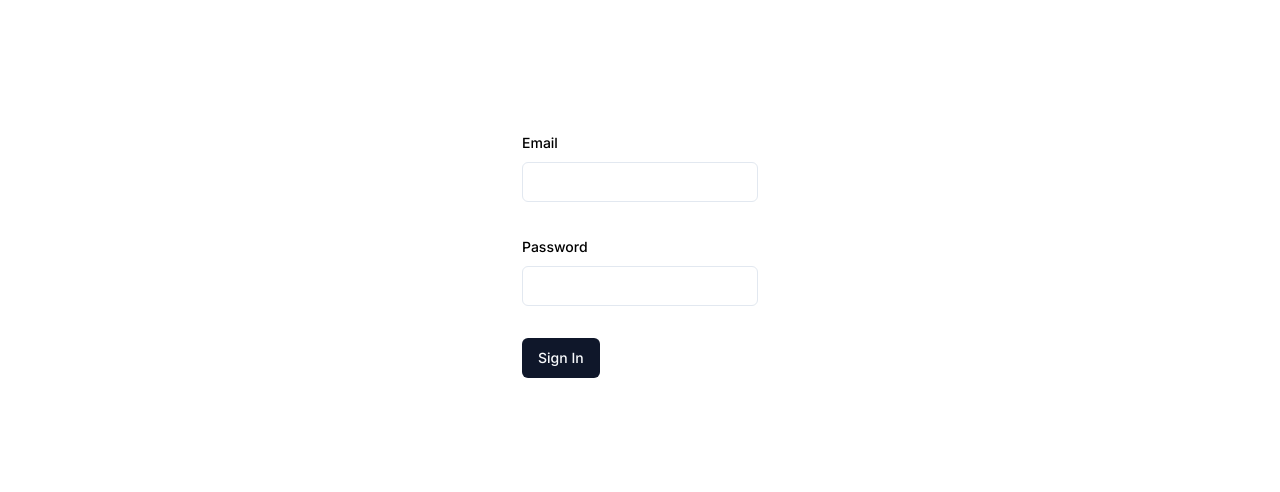
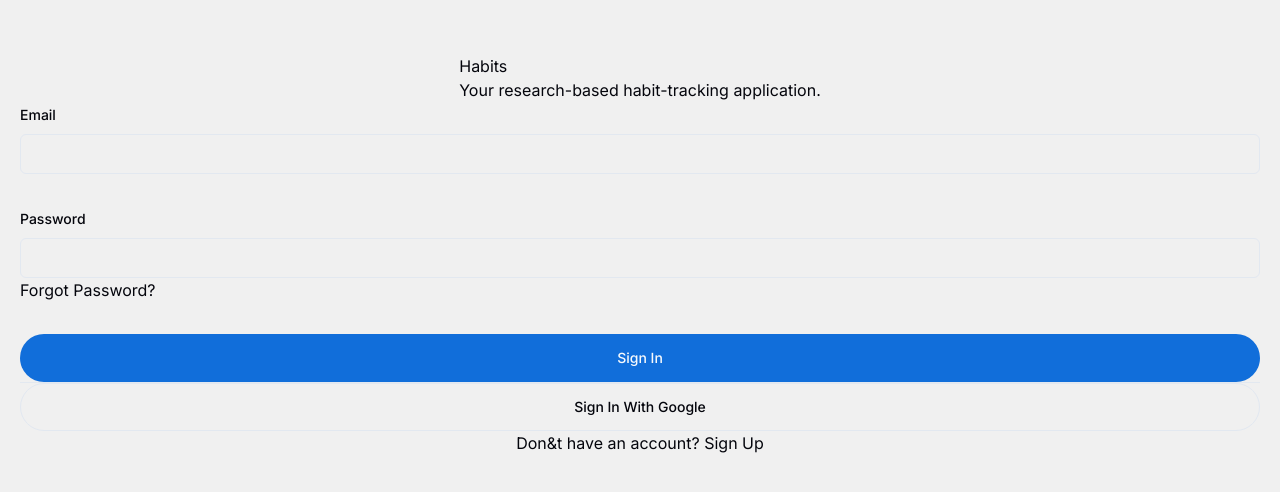
Before and after one commit to nbryleibanez/bits, a Next.js app: page /signin in a window 1280 px wide. Shown: the part 146-638 px from the top of the page. Built offline with nearby package versions, Linux system fonts and the light colour scheme.

Commit message:
signin page progress

```diff
--- a/app/globals.css
+++ b/app/globals.css
@@ -4,7 +4,7 @@
 
 @layer base {
   :root {
-    --background: #ffffff;
+    --background: #f0f0f0;
     --foreground: #04050c;
 
     --card: 0 0% 100%;
@@ -13,7 +13,7 @@
     --popover: 0 0% 100%;
     --popover-foreground: 222.2 84% 4.9%;
 
-    --primary: 222.2 47.4% 11.2%;
+    --primary: #116eda;
     --primary-foreground: 210 40% 98%;
 
     --secondary: 210 40% 96.1%;
--- a/app/signin/page.tsx
+++ b/app/signin/page.tsx
@@ -1,9 +1,22 @@
+import Link from "next/link";
+
+import GoogleSignIn from "@/components/auth/google-sign-in";
 import SignInForm from "@/components/auth/signin-form";
+import { Separator } from "@/components/ui/separator";
 
 export default function SignInPage() {
   return (
-    <div className="min-h-screen w-full flex items-center justify-center">
+    <div className="min-h-screen w-full flex flex-col items-center justify-center px-5">
+      <div>
+        <h1>Habits</h1>
+        <p>Your research-based habit-tracking application.</p>
+      </div>
       <SignInForm />
+      <Separator />
+      <GoogleSignIn />
+      <p>
+        Don&amp;t have an account? <Link href="/signup">Sign Up</Link>
+      </p>
     </div>
   );
 }
--- a/components/auth/google-sign-in.tsx
+++ b/components/auth/google-sign-in.tsx
@@ -1,5 +1,9 @@
-import { Button } from "@components/ui/button";
+import { Button } from "@/components/ui/button";
 
 export default function GoogleSignIn() {
-  return <Button>Sign In With Google</Button>;
+  return (
+    <Button variant="outline" className="w-full h-12 rounded-3xl">
+      Sign In With Google
+    </Button>
+  );
 }
--- a/components/auth/signin-form.tsx
+++ b/components/auth/signin-form.tsx
@@ -1,5 +1,6 @@
 "use client";
 
+import Link from "next/link";
 import { zodResolver } from "@hookform/resolvers/zod";
 import { useForm } from "react-hook-form";
 import { z } from "zod";
@@ -34,7 +35,7 @@ export default function SignInForm() {
 
   return (
     <Form {...form}>
-      <form onSubmit={form.handleSubmit(onSubmit)} className="space-y-8">
+      <form onSubmit={form.handleSubmit(onSubmit)} className="w-full space-y-8">
         <FormField
           control={form.control}
           name="email"
@@ -59,7 +60,8 @@ export default function SignInForm() {
             </FormItem>
           )}
         />
-        <Button>Sign In</Button>
+        <Link href="/forgot-password">Forgot Password?</Link>
+        <Button className="w-full h-12 rounded-3xl bg-primary">Sign In</Button>
       </form>
     </Form>
   );
--- /dev/null
+++ b/components/ui/separator.tsx
@@ -0,0 +1,31 @@
+"use client"
+
+import * as React from "react"
+import * as SeparatorPrimitive from "@radix-ui/react-separator"
+
+import { cn } from "@/lib/utils"
+
+const Separator = React.forwardRef<
+  React.ElementRef<typeof SeparatorPrimitive.Root>,
+  React.ComponentPropsWithoutRef<typeof SeparatorPrimitive.Root>
+>(
+  (
+    { className, orientation = "horizontal", decorative = true, ...props },
+    ref
+  ) => (
+    <SeparatorPrimitive.Root
+      ref={ref}
+      decorative={decorative}
+      orientation={orientation}
+      className={cn(
+        "shrink-0 bg-border",
+        orientation === "horizontal" ? "h-[1px] w-full" : "h-full w-[1px]",
+        className
+      )}
+      {...props}
+    />
+  )
+)
+Separator.displayName = SeparatorPrimitive.Root.displayName
+
+export { Separator }
--- a/package.json
+++ b/package.json
@@ -11,6 +11,7 @@
   "dependencies": {
     "@hookform/resolvers": "^3.6.0",
     "@radix-ui/react-label": "^2.0.2",
+    "@radix-ui/react-separator": "^1.0.3",
     "@radix-ui/react-slot": "^1.0.2",
     "class-variance-authority": "^0.7.0",
     "clsx": "^2.1.1",
--- a/tailwind.config.ts
+++ b/tailwind.config.ts
@@ -1,13 +1,13 @@
-import type { Config } from "tailwindcss"
+import type { Config } from "tailwindcss";
 
 const config = {
   darkMode: ["class"],
   content: [
-    './pages/**/*.{ts,tsx}',
-    './components/**/*.{ts,tsx}',
-    './app/**/*.{ts,tsx}',
-    './src/**/*.{ts,tsx}',
-	],
+    "./pages/**/*.{ts,tsx}",
+    "./components/**/*.{ts,tsx}",
+    "./app/**/*.{ts,tsx}",
+    "./src/**/*.{ts,tsx}",
+  ],
   prefix: "",
   theme: {
     container: {
@@ -22,10 +22,10 @@ const config = {
         border: "hsl(var(--border))",
         input: "hsl(var(--input))",
         ring: "hsl(var(--ring))",
-        background: "hsl(var(--background))",
-        foreground: "hsl(var(--foreground))",
+        background: "var(--background)",
+        foreground: "var(--foreground)",
         primary: {
-          DEFAULT: "hsl(var(--primary))",
+          DEFAULT: "var(--primary)",
           foreground: "hsl(var(--primary-foreground))",
         },
         secondary: {
@@ -75,6 +75,6 @@ const config = {
     },
   },
   plugins: [require("tailwindcss-animate")],
-} satisfies Config
+} satisfies Config;
 
-export default config
+export default config;
```
Also changed, not shown: 1 other file (tests, documents, lock files or other folders).
